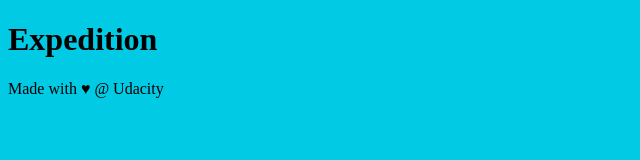
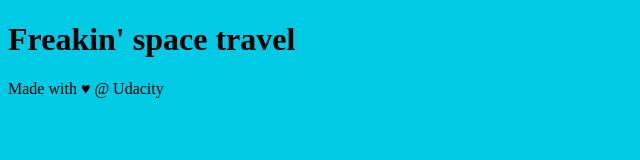
Before and after one commit to Meijk/new-git-project, a plain HTML site: page index.html in a window 1280 px wide. Shown: the whole page, without its empty margins (0-640 px from the left). Drawn offline with Linux system fonts and the light colour scheme.

Commit message:
Change main title

```diff
--- a/index.html
+++ b/index.html
@@ -10,7 +10,7 @@
 <body>
 
     <header>
-        <h1>Expedition</h1>
+        <h1>Freakin' space travel</h1>
     </header>
 
     <div class="container">
```
